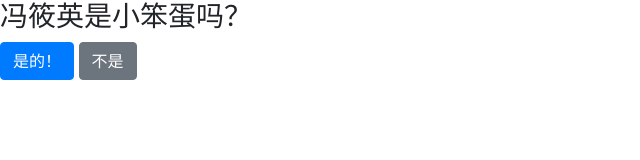
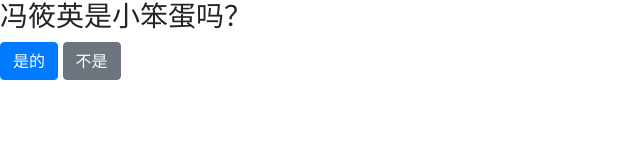
Before and after one commit to goreliu/test, a plain HTML site: page feng/1.html in a window 1280 px wide. Shown: the whole page, without its empty margins (0-640 px from the left). Drawn offline with Linux system fonts and the light colour scheme.

Commit message:
Files:  M 1.html

```diff
--- a/feng/1.html
+++ b/feng/1.html
@@ -10,7 +10,7 @@
   </head>
   <body>
     <h3>冯筱英是小笨蛋吗？</h3>
-    <button type="button" class="btn btn-primary" id="b1">是的！</button>
+    <button type="button" class="btn btn-primary" id="b1">是的</button>
     <button type="button" class="btn btn-secondary" id="b2">不是</button>
 
     <script src="jquery.slim.min.js"></script>
```
